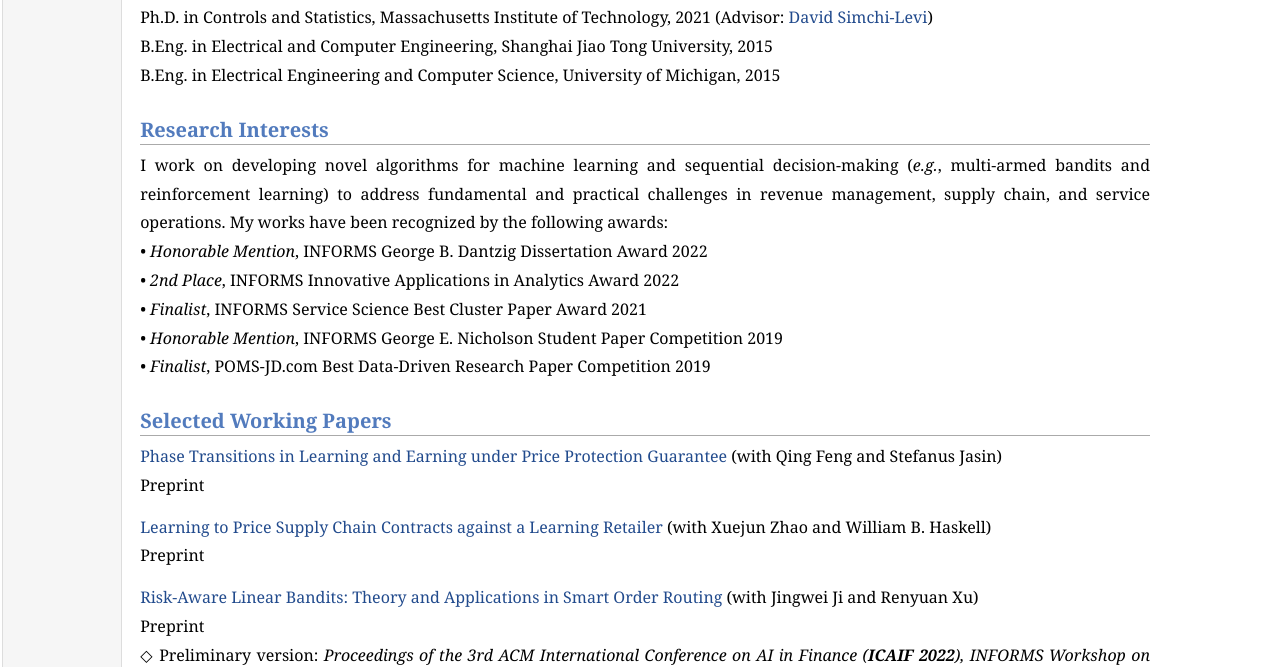
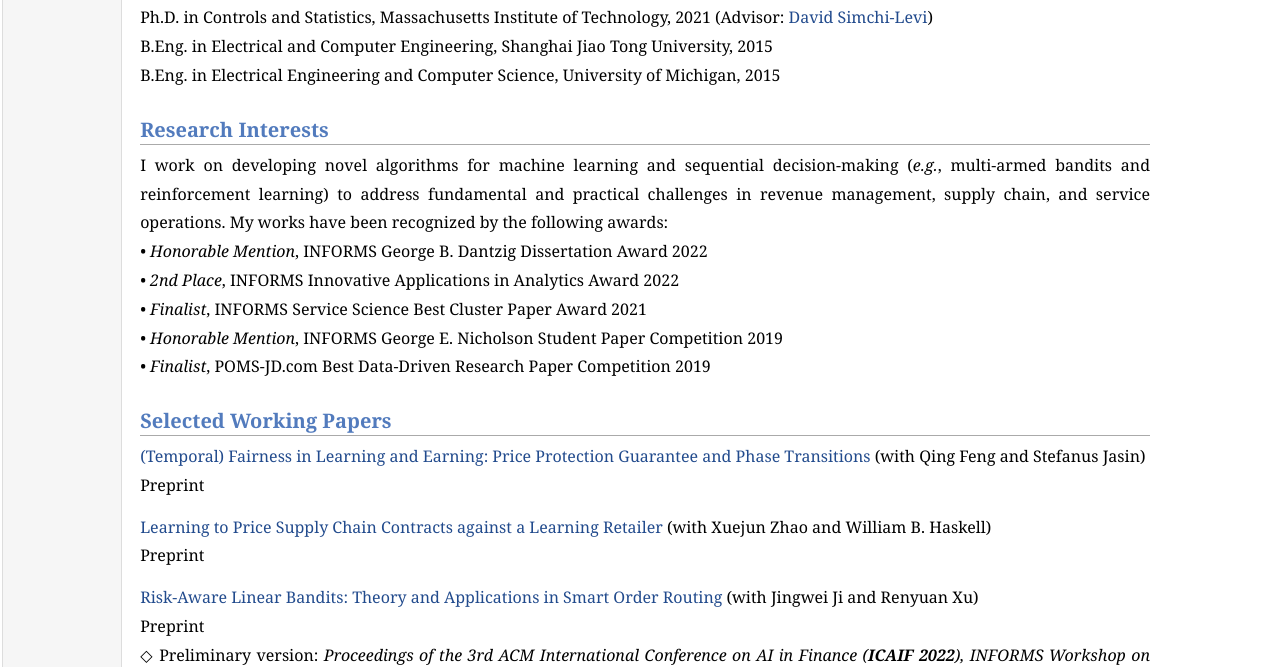
Before and after one commit to poyrazb/poyrazb.github.io, a plain HTML site: page index.html in a window 1280 px wide. Shown: the part 441-1108 px from the top of the page. Drawn offline with Linux system fonts and the light colour scheme.

Commit message:
Update index.html

```diff
--- a/index.html
+++ b/index.html
@@ -63,7 +63,7 @@ B.Eng. in Electrical Engineering and Computer Science, University of Michigan, 2
 <h2>Selected Working Papers</h2>
 
 
-<p class="big" align="justify"><span class="papername"><a href="https://papers.ssrn.com/sol3/papers.cfm?abstract_id=4265182" target="_blank">Phase Transitions in Learning and Earning under Price Protection Guarantee</a></span> (with Qing Feng and Stefanus Jasin)<br />
+<p class="big" align="justify"><span class="papername"><a href="https://papers.ssrn.com/sol3/papers.cfm?abstract_id=4265182" target="_blank">(Temporal) Fairness in Learning and Earning: Price Protection Guarantee and Phase Transitions</a></span> (with Qing Feng and Stefanus Jasin)<br />
 		Preprint<br/></p>
 
 <p class="big" align="justify"><span class="papername"><a href="https://papers.ssrn.com/sol3/papers.cfm?abstract_id=4265195" target="_blank">Learning to Price Supply Chain Contracts against a Learning Retailer</a></span> (with Xuejun Zhao and William B. Haskell)<br />
```
